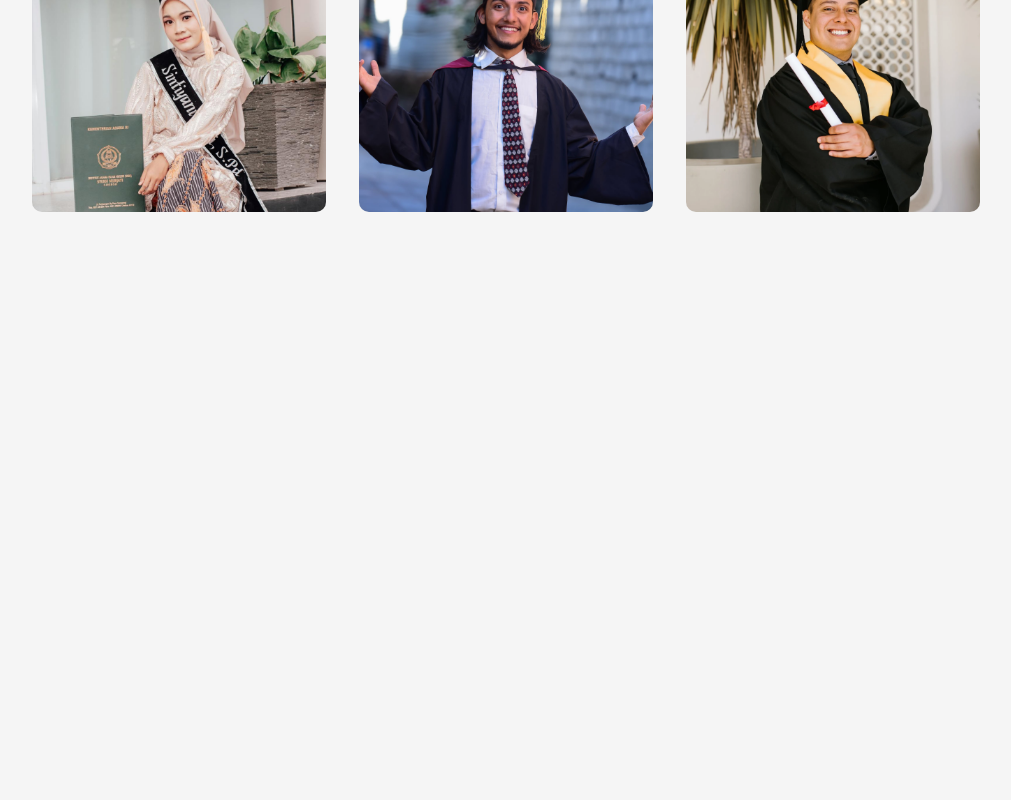
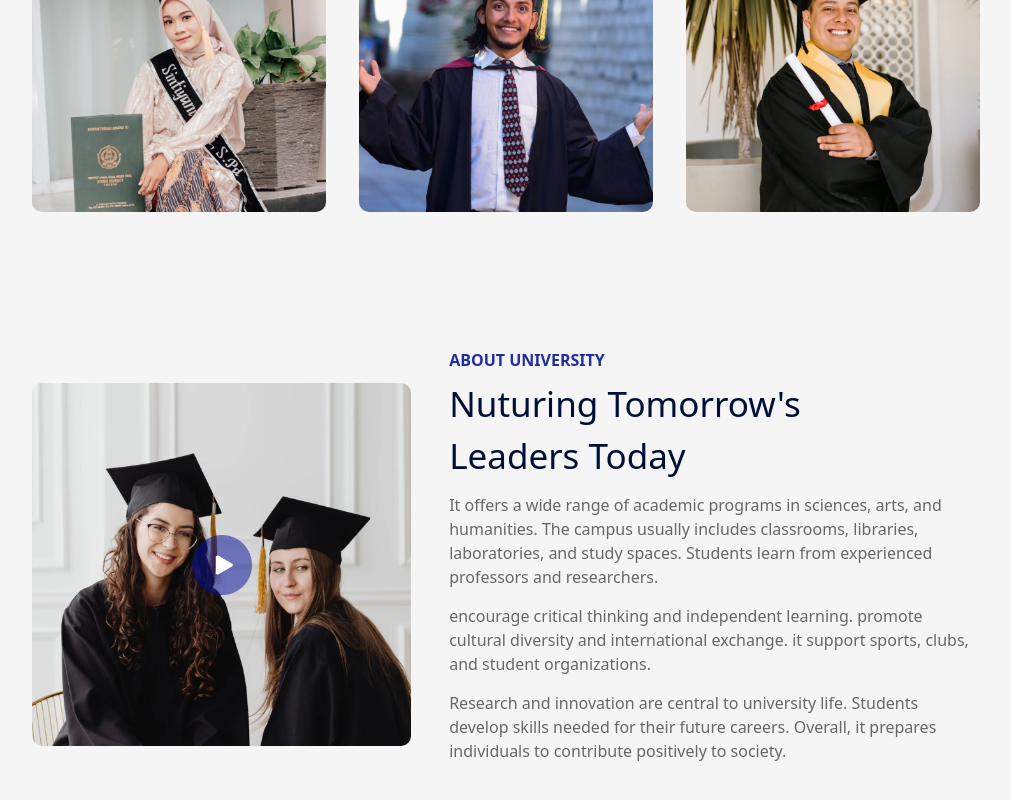
Before and after one commit to ALAAHAJHOUJ/School-landing-page, a React (Create React App) app: page / in a window 1280 px wide. Shown: the part 1046-1846 px from the top of the page, without its empty margins (134-1145 px from the left). Before the commit the page ends 1338 px from the top, so only its background shows below. Built offline with nearby package versions, Linux system fonts and the light colour scheme.

Commit message:
partie About finis

```diff
--- a/src/App.jsx
+++ b/src/App.jsx
@@ -2,6 +2,7 @@ import React, { useEffect, useState } from 'react'
 import Header from './components/header/Header'
 import Hero from './components/Hero/Hero'
 import Programs from './components/programs/Programs'
+import About from './components/About/About'
 
 function App() {
 
@@ -10,6 +11,7 @@ function App() {
         <Header></Header>
         <Hero></Hero>
         <Programs></Programs>
+        <About></About>
     </>
   )
 }
--- /dev/null
+++ b/src/components/About/About.css
@@ -0,0 +1,52 @@
+.about{
+    margin: 140px auto;
+    display: flex;
+    justify-content: space-between;
+    align-items: center;
+    width: 90%;
+}
+
+
+.about-left{
+    flex-basis: 40%;
+    position: relative;
+}
+
+
+.about-right{
+    flex-basis: 56%;
+}
+
+.about-left-image{
+    width: 100%;
+    border-radius: 10px;
+}
+
+.playIcon{
+    width: 60px;
+    position: absolute;
+    left: 50%;
+    top: 50%;
+    transform: translate(-50%,-50%);
+}
+
+
+.about h3{
+  font-weight: 700;
+  line-height: 16px;
+  color: #212EA0;
+}
+
+
+.about h2{
+    font-size: 35px;
+    color: #000F38;
+    margin-bottom: 10px;
+    margin-top: 10px;
+    max-width:400px;
+}
+
+.about p{
+    color: #676767;
+    margin-bottom: 15px;
+}
--- /dev/null
+++ b/src/components/About/About.jsx
@@ -0,0 +1,41 @@
+import React from 'react'
+import about from '../../assets/about.png'
+import playIcon from '../../assets/play-icon.png'
+import './About.css'
+
+
+
+
+function About() {
+  return (
+    <div className='about container1'>
+       <div className="about-left">
+          <img src={about} alt="image de projet" className='about-left-image' />
+          <img src={playIcon} alt="image de projet" className='playIcon' />
+       </div>
+       <div className="about-right">
+          <h3>ABOUT UNIVERSITY</h3>
+          <h2>Nuturing Tomorrow's Leaders Today</h2>
+          <p>
+            It offers a wide range of academic programs in sciences, arts, and humanities.
+            The campus usually includes classrooms, libraries, laboratories, and study spaces.
+            Students learn from experienced professors and researchers.
+          </p>
+
+          <p>
+            encourage critical thinking and independent learning.
+            promote cultural diversity and international exchange.
+            it support sports, clubs, and student organizations.
+          </p>
+
+          <p>
+            Research and innovation are central to university life.
+            Students develop skills needed for their future careers.
+            Overall, it prepares individuals to contribute positively to society.
+          </p>
+       </div>
+    </div>
+  )
+}
+
+export default About
--- a/src/components/header/Header.css
+++ b/src/components/header/Header.css
@@ -26,3 +26,11 @@
     margin: 10px;
     flex-shrink: 1;
 }
+
+
+
+.nav2{
+    background-color: #212EA0;
+    transition-duration: 0.6s;
+    transition-property: all;
+}
--- a/src/components/header/Header.jsx
+++ b/src/components/header/Header.jsx
@@ -1,13 +1,21 @@
-import React from 'react'
+import React, { useEffect, useState } from 'react'
 import './Header.css'
 import logo from'../../assets/logo.png'
 
 
 
 function Header() {
+  const [sticky,setStciky]=useState(false)
+
+
+  useEffect(()=>{
+    window.addEventListener("scroll",(e)=>{
+       window.scrollY>500?setStciky(true):setStciky(false)
+    })
+  },[])
   return (
     <>
-        <nav className='nav1 container1'>
+        <nav className={`nav1 container1 ${sticky?'nav2':''}`}>
               <img src={logo} alt="image de projet" className='image' />
               <ul className='elements'>
                     <li>Home</li>
```
Also changed, not shown: src/assets/about.png (added), src/assets/play-icon.png (added).
